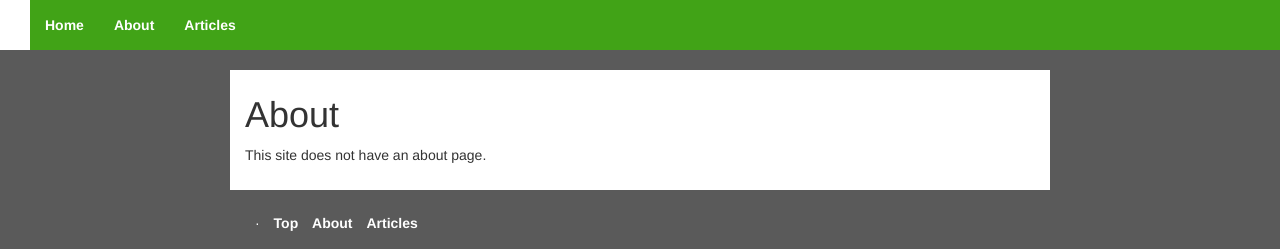
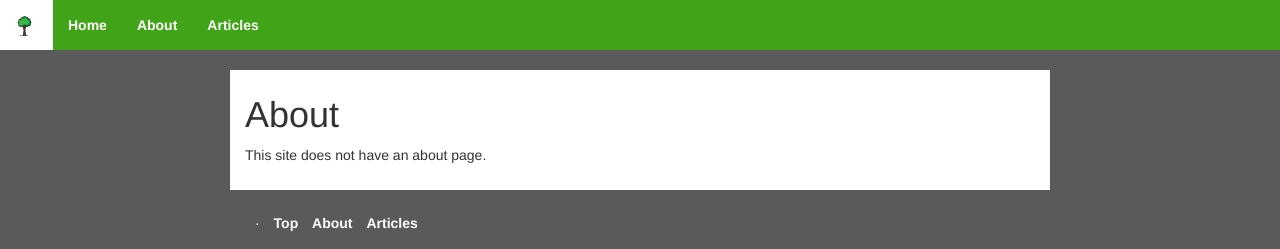
Before and after one commit to StaticallyTypedRice/binarytwig.com, a Django app: template src/apps/about/templates/about.html in a window 1280 px wide. Shown: the top 249 px of the page. Run offline with Django 3.2, Linux system fonts and the light colour scheme; the template is opened without the code that fills it, so the values that code supplies are empty; some libraries are stand-ins or nearby versions.

Commit message:
Add the favicon to the navbar.

```diff
--- a/src/static/main/css/navbar.css
+++ b/src/static/main/css/navbar.css
@@ -28,6 +28,14 @@
 .navbar-default .navbar-brand:focus {
     color: var(--ui-color-primary);
     background-color: #ffffff;
+    display: inline-block;
+}
+.navbar-default .navbar-brand .navbar-favicon {
+    padding-bottom: 3%;
+    padding-right: 3px;
+    height: 100%;
+    display: inline;
+
 }
 
 /* Mobile navbar dropdown */
--- a/src/templates/base/navbar.html
+++ b/src/templates/base/navbar.html
@@ -1,3 +1,5 @@
+{% load static %}
+
 {# Navigation bar #}
 <nav class="navbar navbar-default">
     <div class="container-fluid">
@@ -8,7 +10,7 @@
             <span class="icon-bar"></span>
             <span class="icon-bar"></span>
             </button>
-            <a class="navbar-brand" href="{% url 'home' %}">{{ website_name_stylized|safe }}</a>
+            <a class="navbar-brand" href="{% url 'home' %}"><img src="{% static 'img/favicon.png' %}" class="navbar-favicon" />{{ website_name_stylized|safe }}</a>
         </div>
         <div class="collapse navbar-collapse" id="bs-example-navbar-collapse-1">
             <ul class="nav navbar-nav">
```
